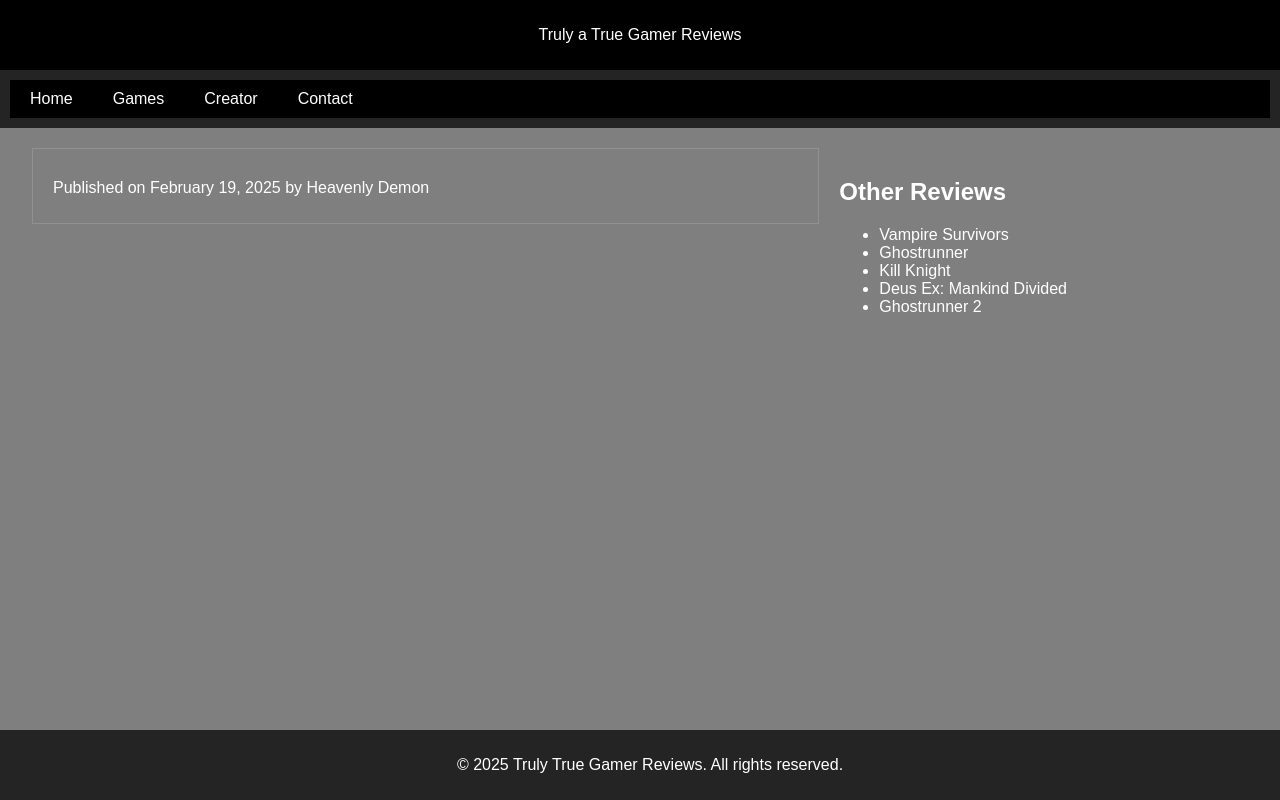
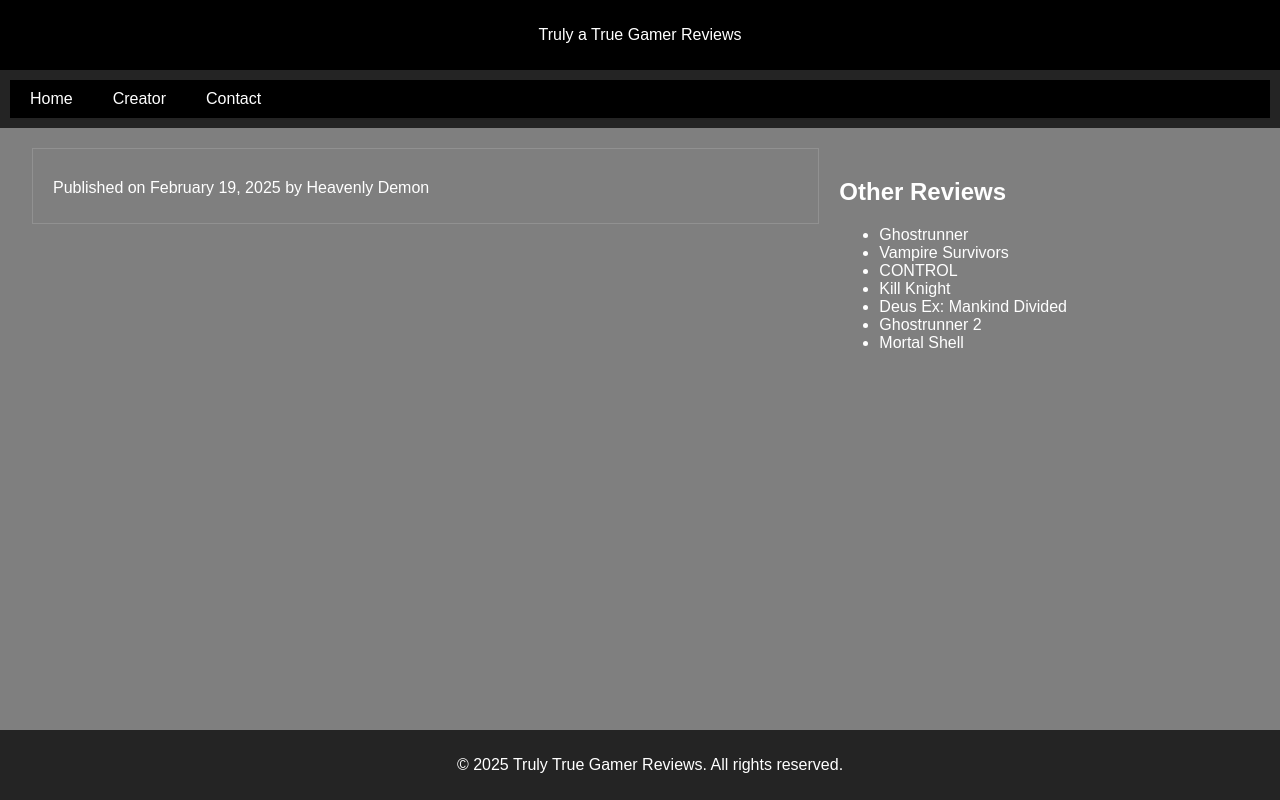
Before and after one commit to HeavenlyDemon987654321/Personal-Project, a plain HTML site: page game.html in a window 1280 px wide. Drawn offline with Linux system fonts and the light colour scheme.

Commit message:
game.html

```diff
--- a/game.html
+++ b/game.html
@@ -17,16 +17,6 @@
     <nav>
         <ul class="navbar">
             <li><a href="index.html">Home</a></li>
-            <li class="dropdown">
-                <a href="#">Games</a>
-                <ul class="dropdown-menu">
-                    <li><a href="game.html?id=VampS">Vampire Survivors</a></li>
-                    <li><a href="game.html?id=GR1">Ghostrunner</a></li>
-                    <li><a href="game.html?id=Killk">Kill Knight</a></li>
-                    <li><a href="game.html?id=deusx">Deus Ex: Mankind Divided</a></li>
-                    <li><a href="game.html?id=GR2">Ghostrunner 2</a></li>
-                </ul>
-            </li>
             <li><a href="Creator.html">Creator</a></li>
             <li><a href="#">Contact</a></li>
         </ul>
@@ -46,12 +36,7 @@
 
         <aside>
             <h2>Other Reviews</h2>
-            <ul>
-                <li><a href="game.html?id=VampS">Vampire Survivors</a></li>
-                <li><a href="game.html?id=GR1">Ghostrunner</a></li>
-                <li><a href="game.html?id=Killk">Kill Knight</a></li>
-                <li><a href="game.html?id=deusx">Deus Ex: Mankind Divided</a></li>
-                <li><a href="game.html?id=GR2">Ghostrunner 2</a></li>
+            <ul id="gameNav">
             </ul>
         </aside>
     </div>
@@ -64,6 +49,7 @@
         document.addEventListener('DOMContentLoaded', () => {
             const params = new URLSearchParams(window.location.search);
             const gameId = params.get('id');
+            const navGameContainer=document.getElementById('gameNav');
 
             fetch('games.json')
                 .then(response => response.json())
@@ -76,6 +62,10 @@
                         document.getElementById('game-review').textContent = game.review || 'About to be Published';
                         document.body.style.backgroundImage = `url('Images/${game.bg}')`;
                     }
+                    games.forEach(game => {
+                        const navGame=`<li><a href="game.html?id=${game.id}">${game.title}</a></li>`;
+                        navGameContainer.innerHTML+=navGame;
+                    });
                 });
         });
     </script>
```
